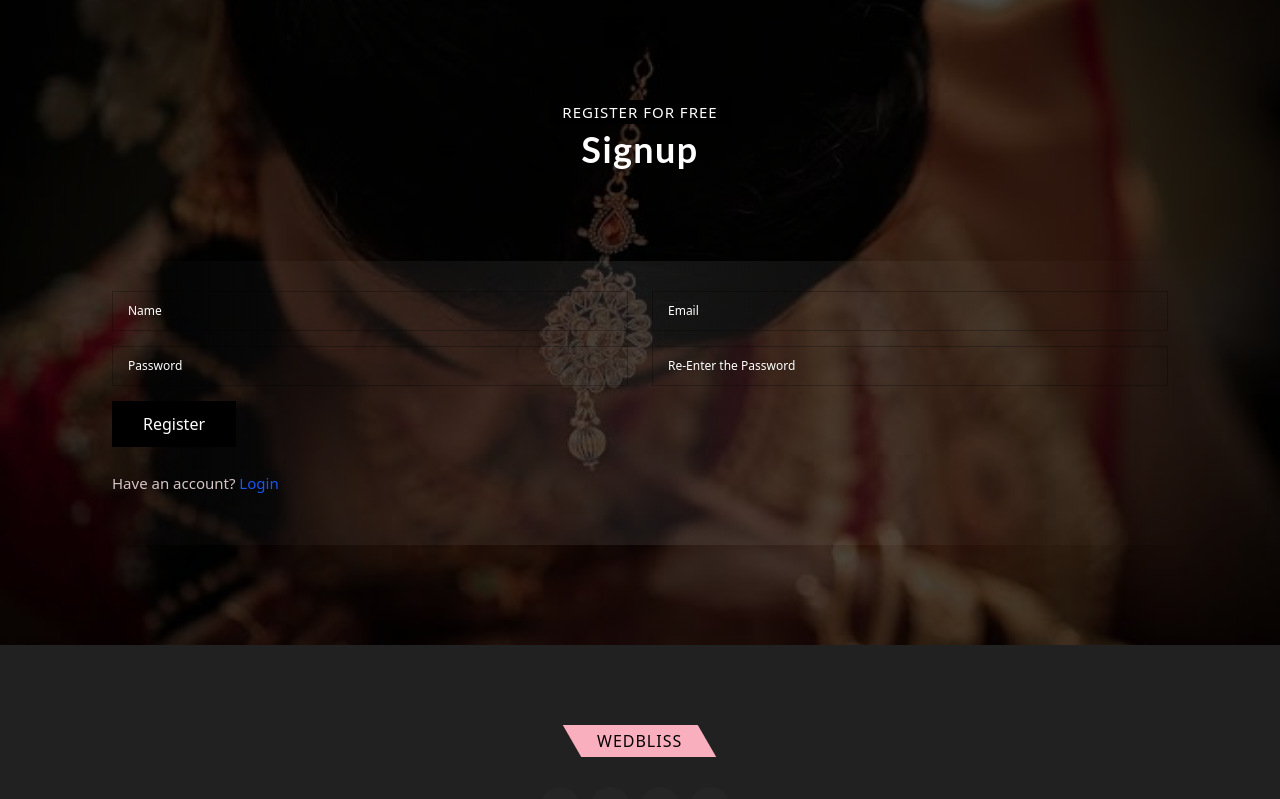
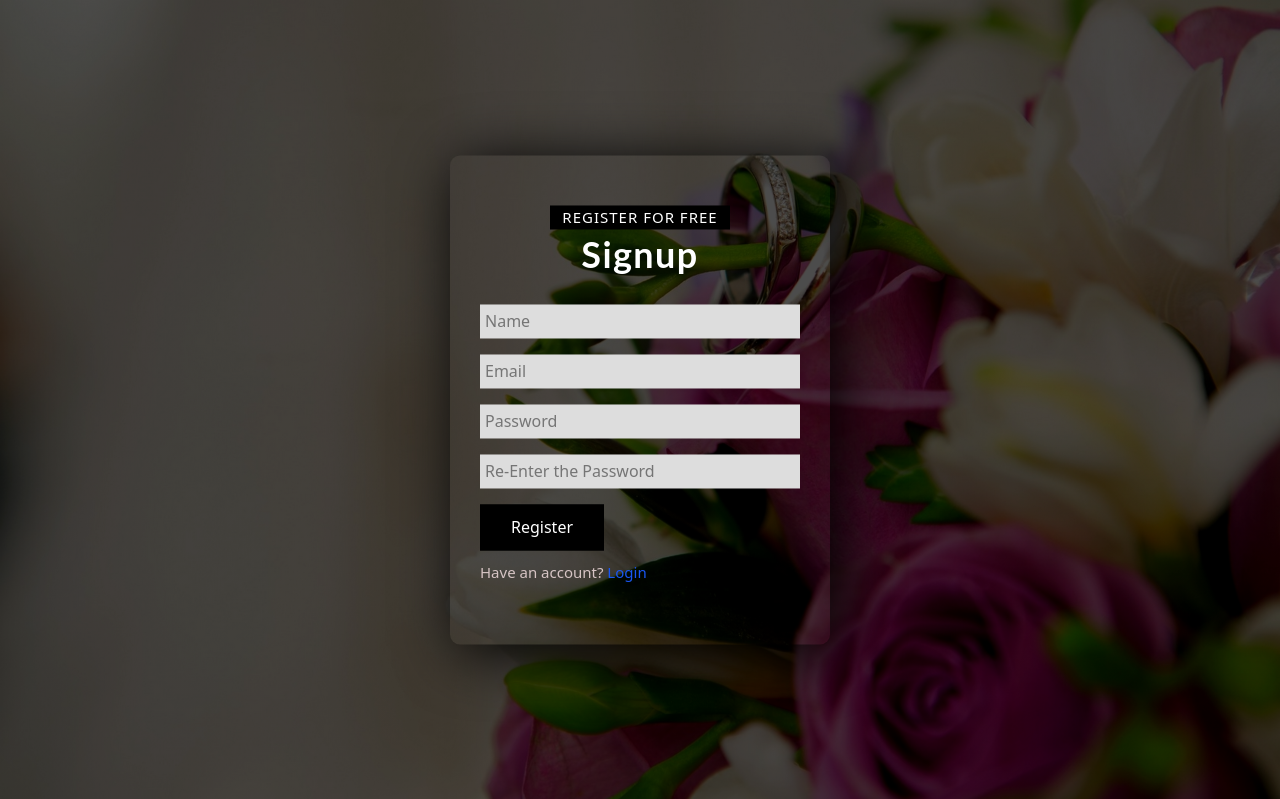
Before and after one commit to sipsabineesh/wedbliss, a React (Vite) app in the folder frontend/: page /signup in a window 1280 px wide. Shown: the top 799 px of the page. Built offline with nearby package versions, Linux system fonts and the light colour scheme.

Commit message:
changed Login Signup UI

```diff
--- a/frontend/src/index.css
+++ b/frontend/src/index.css
@@ -208,9 +208,10 @@
   line-height:1.14;
   letter-spacing:1.4px;
   padding-bottom:13px;
+  color:#fff;
  }
 
- .section_title h3:after {
+ /* .section_title h3:after {
   content:'';
   position:absolute;
   display:block;
@@ -220,7 +221,7 @@
   left:50%;
   background-color:#000;
   transform:translate(-50%,0);
- }
+ } */
 
   .banner{
   /* background-image:linear-gradient(rgba(0,0,0,0.7),rgba(0,0,0,0.7)),url(../images/bkgrnd.jpg); */
@@ -610,6 +611,10 @@
   opacity:1;
  }
 
+ .login .section_title{
+  margin-bottom : 0 !important
+ }
+
   /*signup form css*/
 
   .signup .search
--- a/frontend/src/pages/Login.jsx
+++ b/frontend/src/pages/Login.jsx
@@ -37,87 +37,44 @@ export default function Login() {
     }
    return (
     <>
-    <section id="contact" className="signup contact section_padding cover-bg">
-        <div className="container">
-            <div className="row">
+      <section className="login">
+      <div className="form-container">
         <div className="section_title text-center">
                     <p>Let us start the journey</p>
                     <h3>Login</h3>
                 </div>
-
-                <div className="col-md-12">
-                    <div className="signup-form">
         <form onSubmit={handleSubmit}>
-                            <div className="row">
-                                <div className="col-md-6">
-                                    <div className="form-group">
+          <div className="control">
+          {/* <label htmlFor="name">Name</label> */}
           <input type="email"
                  id="email"
-                                               placeholder="Email" onChange={handleChange}/>
+                 placeholder="Email"
+                 onChange={handleChange} />
         </div>
-                                </div>
-                                <div className="col-md-6">
-                                    <div className="form-group">
+        <div className="control">
+          {/* <label htmlFor="password">Password</label> */}
           <input type="password"
                  id="password"
-                                               placeholder="Password" onChange={handleChange}/>
+                 placeholder="Password"
+                 onChange={handleChange} />
         </div>
-                                </div>
-
-                                <div className="col-md-12">
+        {/* <p className="link">
+          <input type="checkbox" /> Remember Me
+        </p> */}
+        <div className="control">
         <button type="submit" disabled={loading} className="btns">{loading ? "Loading... " : "Login"}</button>
         </div>
-                                <div className="col-md-12 mt-4">
-                                    <div className="text-medium"><p>Don't have an account? <Link to="/signup" className="text-link">SignUp</Link></p></div>
-                                </div>
         <p className="errorMsg">{error ? error || "Something went wrong" : ""}</p>
-                            </div>
+        <div className="text-medium"><p>Don't have an account? <Link to='/signup' className='text-link'>Signup</Link></p></div>
+
       </form>
-                    </div>
-                </div>
-            </div>
+      {/* <p className="link">
+        <a href="#">Forgot Password</a>
+      </p> */}
     </div>
   </section>
+
 </>
 
   )
 }
-
-
-
-
-// import { useState } from 'react'
-// import { Link } from 'react-router-dom'
-
-// export default function Login() {
-//   return (
-//     <>
-//     <section className="login">
-//     <div className="form-container">
-//       <h1>Login</h1>
-//       <form action="login.html">
-//         <div className="control">
-//           <label htmlFor="name">Name</label>
-//           <input type="text" name="name" />
-//         </div>
-//         <div className="control">
-//           <label htmlFor="password">Password</label>
-//           <input type="password" name="password" />
-//         </div>
-//         <p className="link">
-//           <input type="checkbox" /> Remember Me
-//         </p>
-//         <div className="control">
-//           <input type="submit" className="buttons" value="Login" />
-//         </div>
-//         <div className="text-medium"><p>Don't have an account? <Link to='/signup' className='text-link'>Signup</Link></p></div>
-
-//       </form>
-//       <p className="link">
-//         <a href="#">Forgot Password</a>
-//       </p>
-//     </div>
-//   </section>
-//   </>
-//   )
-// }
--- a/frontend/src/pages/SignUp.jsx
+++ b/frontend/src/pages/SignUp.jsx
@@ -58,58 +58,48 @@ export default function SignUp() {
     }
    return (
     <>
-    <section id="contact" className="signup contact section_padding cover-bg">
-        <div className="container">
-            <div className="row">
+     <section className="login">
+      <div className="form-container">
         <div className="section_title text-center">
                     <p>Register For Free</p>
                     <h3>Signup</h3>
                 </div>
-
-                <div className="col-md-12">
-                    <div className="signup-form">
         <form onSubmit={handleSubmit}>
-                            <div className="row">
-                                <div className="col-md-6">
-                                    <div className="form-group">
+          <div className="control">
+          {/* <label htmlFor="name">Name</label> */}
           <input type="text"
                  id="username"
                  placeholder="Name" onChange={handleChange} />
         </div>
-                                </div>
-                                <div className="col-md-6">
-                                    <div className="form-group">
+        <div className="control">
+          {/* <label htmlFor="password">Password</label> */}
           <input type="email"
                  id="email"
                  placeholder="Email" onChange={handleChange}/>
         </div>
-                                </div>
-                                <div className="col-md-6">
-                                    <div className="form-group">
+
+        <div className="control">
+          {/* <label htmlFor="password">Password</label> */}
           <input type="password"
                  id="password"
-                                               placeholder="Password" onChange={handleChange}/>
+                 placeholder="Password"
+                 onChange={handleChange} />
         </div>
-                                </div>
-                                <div className="col-md-6">
-                                    <div className="form-group">
+        <div className="control">
+          {/* <label htmlFor="password">Password</label> */}
           <input type="password"
                 id="re_password"
                 placeholder="Re-Enter the Password" onChange={handleChange}/>
         </div>
-                                </div>
-                                <div className="col-md-12">
+
+        <div className="control">
           <button type="submit" disabled={loading} className="btns">{loading ? "Loading... " : "Register"}</button>
         </div>
-                                <div className="col-md-12 mt-4">
+        <p className="errorMsg">{error ? error || "Something went wrong" : ""}</p>
         <div className="text-medium"><p>Have an account? <Link to='/login' className='text-link'>Login</Link></p></div>
-                                </div>
-                                <p className='errorMsg'>{error ? error :""}</p>
-                            </div>
+
       </form>
-                    </div>
-                </div>
-            </div>
+
     </div>
   </section>
 </>
```
Lines whose indentation alone changed are shown as unchanged.
